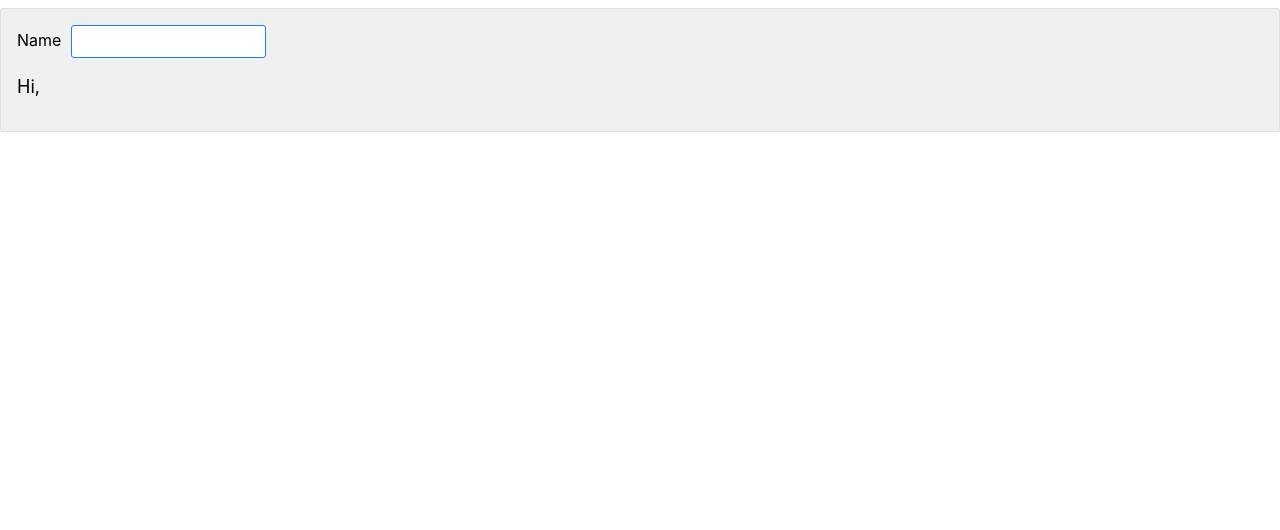
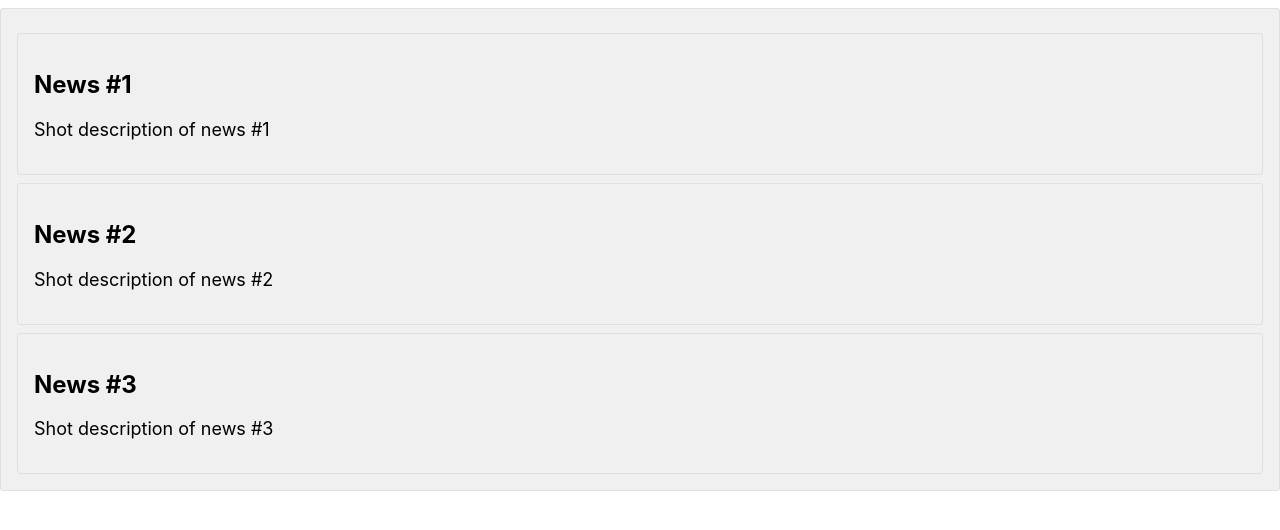
Before and after one commit to Surftrader/my-react-app, a React (Create React App) app: page / in a window 1280 px wide. Shown: the top 530 px of the page. Built offline with nearby package versions, Linux system fonts and the light colour scheme.

Commit message:
add new Component PreviewPost

```diff
--- a/src/App.js
+++ b/src/App.js
@@ -1,13 +1,21 @@
-import { useState } from 'react'
-import Welcome from './components/Welcome'
+
+import PreviewPost from './components/PreviewPost'
 import './App.css'
 
 function App() {
-  const [name, setName] = useState('')
   return <div className="App">
-    <label className="label">Name</label>
-    <input type="text" value={name} onChange={(e) => setName(e.target.value)} />
-    <Welcome>{name}</Welcome>
+    <PreviewPost
+      title="News #1"
+      shortDescription="Shot description of news #1"
+    />
+    <PreviewPost
+      title="News #2"
+      shortDescription="Shot description of news #2"
+    />
+    <PreviewPost
+      title="News #3"
+      shortDescription="Shot description of news #3"
+    />
   </div>;
 }
 
--- /dev/null
+++ b/src/components/PreviewPost.jsx
@@ -0,0 +1,10 @@
+function PreviewPost(props) {
+    return (
+        <div>
+            <h2>{props.title}</h2>
+            <p>{props.shortDescription}</p>
+        </div>
+    )
+}
+
+export default PreviewPost
```
